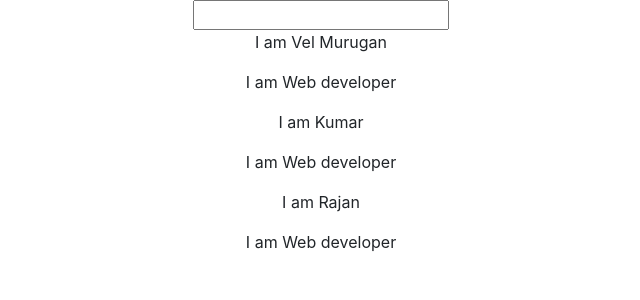
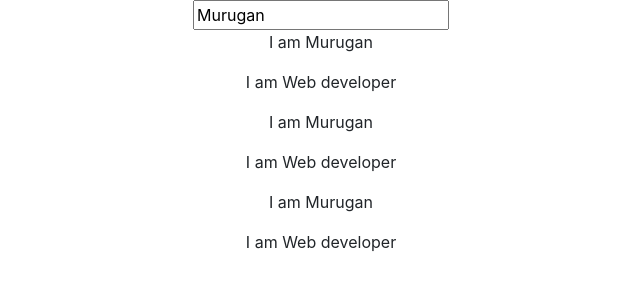
Before and after one commit to naveenkumardev65/React_basic, a React (Create React App) app: page / in a window 1280 px wide. Shown: the top 300 px of the page, without its empty margins (319-959 px from the left). Built offline with nearby package versions, Linux system fonts and the light colour scheme.

Commit message:
Above assignment simlified codes

```diff
--- a/src/App.js
+++ b/src/App.js
@@ -6,12 +6,8 @@ import UserOutput from './UserOutput/UserOutput'
 
 const App = (props) => {
   const [name,setName] = useState({
-    persons : [
-      {name : 'Vel Murugan'},
-      {name : 'Kumar'},
-      {name : 'Rajan'}
-    ]
-  })
+      userName : "Murugan"
+    })
 
   const switchNameHandler = (event) => {
     setName({
@@ -25,11 +21,11 @@ const App = (props) => {
 
     return (
       <div className="App">
-        <UserInput clicked={switchNameHandler} />
+        <UserInput name={name.userName} clicked={switchNameHandler} />
         {/* <button onClick={switchNameHandler}>Switch Name</button> */}
-        <UserOutput  name={name.persons[0].name}/>
-        <UserOutput name={name.persons[1].name}/>
-        <UserOutput name={name.persons[2].name}/>
+        <UserOutput  name={name.userName}/>
+        <UserOutput name={name.userName}/>
+        <UserOutput name={name.userName}/>
       </div>
     )
 
--- a/src/UserInput/UserInput.js
+++ b/src/UserInput/UserInput.js
@@ -3,7 +3,7 @@ import React from 'react'
 
 const userInput = (props) => {
     return (
-        <input type="text" onChange={props.clicked}/>
+        <input type="text" onChange={props.clicked} value={props.name}/>
     )
 }
 
```
